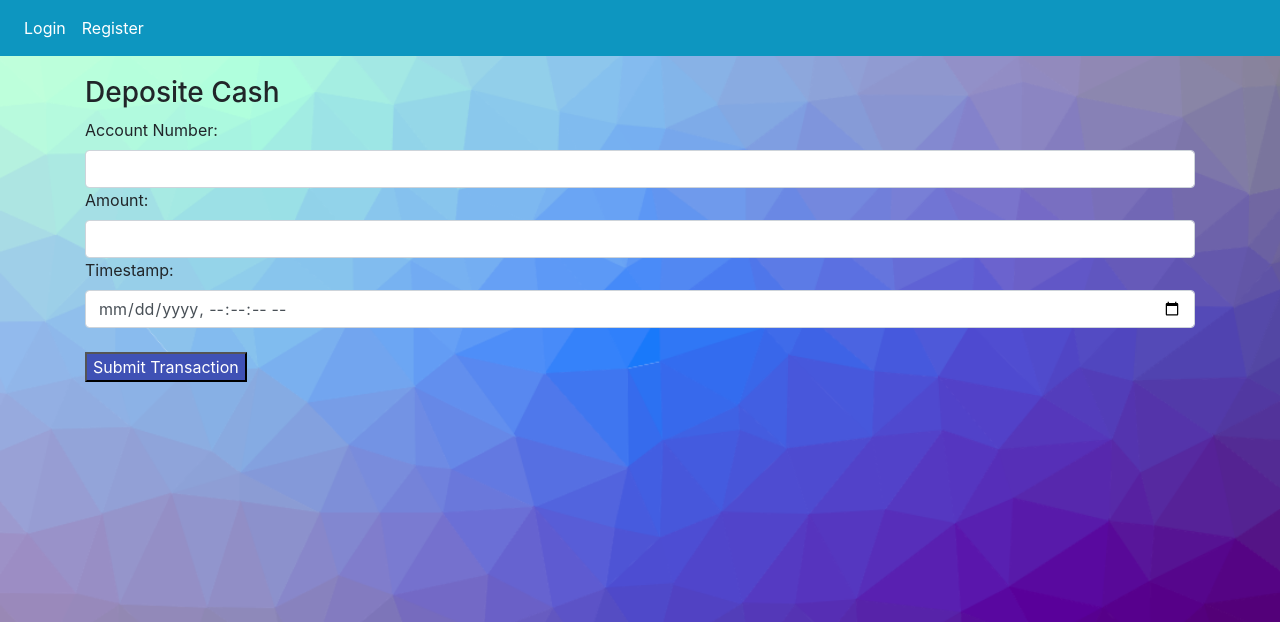
After one commit to Hasan-Saju/BankBase, a Django app: page /deposite/ in a window 1280 px wide. The commit adds this page. Shown: the top 622 px of the page. Run offline with Django 3.2, Linux system fonts and the light colour scheme; some libraries are stand-ins or nearby versions.

Commit message:
deposit and withdraw added

```diff
--- a/BankBase/bank/forms.py
+++ b/BankBase/bank/forms.py
@@ -32,3 +32,13 @@ class TransactionForm(forms.ModelForm):
     class Meta:
         model=Transaction
         fields='__all__'
+
+class Deposite(forms.ModelForm):
+    class Meta:
+        model=Transaction
+        exclude=('sourceAccount',)
+
+class Withdraw(forms.ModelForm):
+    class Meta:
+        model=Transaction
+        exclude=('destAccount',)
--- a/BankBase/bank/models.py
+++ b/BankBase/bank/models.py
@@ -59,8 +59,8 @@ class Loan(models.Model):
 
 
 class Transaction(models.Model):
-    sourceAccount = models.BigIntegerField()
-    destAccount = models.BigIntegerField()
+    sourceAccount = models.BigIntegerField(blank=True,null=True)
+    destAccount = models.BigIntegerField(blank=True,null=True)
     amount = models.IntegerField()
     timestamp = models.DateTimeField()
 
--- a/BankBase/bank/urls.py
+++ b/BankBase/bank/urls.py
@@ -21,6 +21,8 @@ urlpatterns = [
     path('loan/', views.loan_list.as_view(), name='loan'),
     path('statement/<int:account_id>/', views.bank_statement, name='statement'),
     path('exchange_rate/', views.exchange_rate, name='exchange_rate'),
+    path('deposite/', views.deposite_form, name='deposite'),
+    path('withdraw/', views.withdraw_form, name='withdraw'),
 ]
 
 # image processing
--- a/BankBase/bank/views.py
+++ b/BankBase/bank/views.py
@@ -1,5 +1,5 @@
 from django.shortcuts import render
-from bank.forms import UserForm, UserInfoForm,CreateNewAccount,LoanForm, TransactionForm
+from bank.forms import UserForm, UserInfoForm,CreateNewAccount,LoanForm, TransactionForm,Deposite,Withdraw
 from bank.models import UserInfo,Account,Transaction,Loan
 from django.contrib.auth.models import User
 # module for authentication
@@ -139,6 +139,32 @@ def transaction_form(request):
     dict={}
     return render(request,'transaction_form.html',context=dict)
 
+def deposite_form(request):
+    new_form=Deposite()
+
+    if request.method =='POST':
+        new_form=Deposite(request.POST)
+
+        if new_form.is_valid():
+            new_form.save(commit=True)
+            return HttpResponse("Successfully Deposited the Cash")
+    dict={}
+    return render(request,'deposite_form.html',context=dict)
+
+def withdraw_form(request):
+    new_form=Withdraw()
+
+    if request.method =='POST':
+        new_form=Withdraw(request.POST)
+
+        if new_form.is_valid():
+            new_form.save(commit=True)
+            return HttpResponse("Successfully Cash Withdrawn")
+
+    dict={}
+    return render(request,'withdraw_form.html',context=dict)
+
+
 
 def bank_statement(request,account_id):
     account_info_send=Transaction.objects.filter(sourceAccount=account_id)
--- a/BankBase/templates/base.html
+++ b/BankBase/templates/base.html
@@ -63,6 +63,14 @@ li a:hover:not(.active) {
                 <a class="nav-link" href="{% url 'bank:transaction_form' %}">New Transaction</a>
             </li>
 
+             <li class="nav-item active">
+                <a class="nav-link" href="{% url 'bank:deposite' %}">Deposite Cash</a>
+            </li>
+
+            <li class="nav-item active">
+                <a class="nav-link" href="{% url 'bank:withdraw' %}">Withdraw Cash</a>
+            </li>
+
             <li class="nav-item active">
                 <a class="nav-link" href="{% url 'bank:transaction' %}">Branch Transaction</a>
             </li>
--- /dev/null
+++ b/BankBase/templates/deposite_form.html
@@ -0,0 +1,23 @@
+{% extends 'base.html' %}
+{% block body_block %}
+<h3>Deposite Cash</h3>
+
+<form action="{% url 'bank:transaction_form' %}" method="POST">
+
+    <label for="destAccount">Account Number:</label>
+    <input type="Number" name="destAccount" required class="form-control">
+
+    <label for="amount">Amount:</label>
+    <input type="Number" name="amount"  required class="form-control">
+
+    <label for="timestamp">Timestamp:</label>
+    <input type="datetime-local" name="timestamp" step="1"  required class="form-control">
+
+
+    {% csrf_token %}
+    <br>
+    <input type="submit" name="submit" value="Submit Transaction" style="color:white; background:#3F51B5">
+
+</form>
+
+{% endblock %}
--- a/BankBase/templates/loan.html
+++ b/BankBase/templates/loan.html
@@ -52,7 +52,7 @@ a:visited {
 
         <table id="customers" class="table table-bordered">
         <tr>
-        <th>Account Number </th>
+        <th>Account Name and Number </th>
         <th>Loan Amount</th>
         <th>Interest Rate</th>
         <th>Loan Period</th>
```
Also changed, not shown: BankBase/templates/transaction.html (+10 -0 lines), BankBase/templates/withdraw_form.html (added, +23 -0 lines), BankBase/bank/migrations/0007_auto_20210206_1649.py (added), BankBase/bank/migrations/0008_auto_20210206_1659.py (added).
